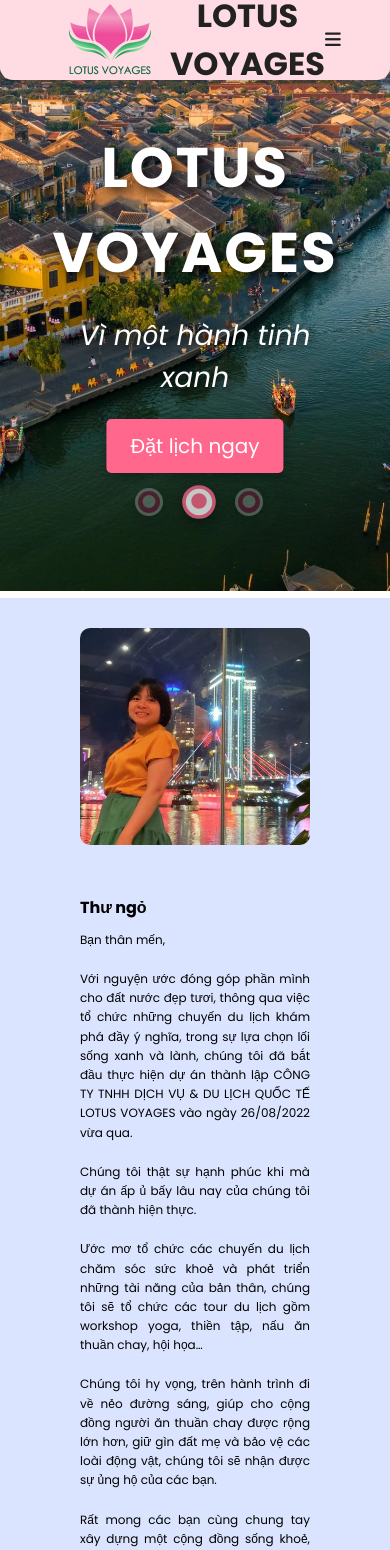
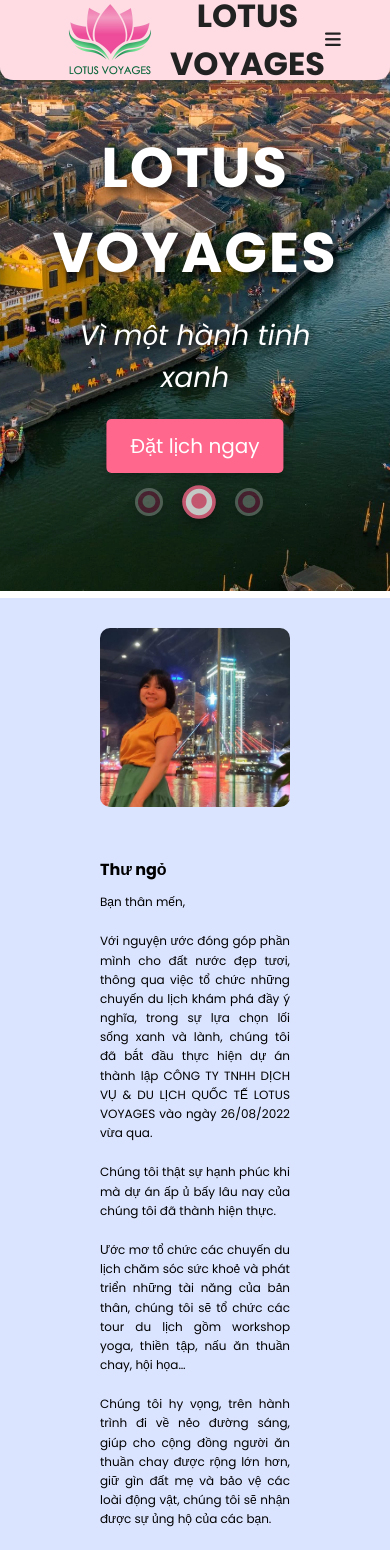
Before and after one commit to binh123440/tourist_web, a React (Create React App) app: page / in a window 390 px wide. Shown: the top 1550 px of the page. Built offline with nearby package versions, Linux system fonts and the light colour scheme.

Commit message:
update_introduction

```diff
--- a/src/components/Gallery.js
+++ b/src/components/Gallery.js
@@ -54,10 +54,9 @@ const Gallery = () => {
         isOpen={modalIsOpen}
         onRequestClose={closeModal}
         contentLabel="Image Modal"
-        className="modal"
+        className="gallery-modal"
         overlayClassName="overlay"
       >
-        <button className="close-modal" onClick={closeModal}>X</button>
         <img src={currentImage} alt="Current" className="modal-image" />
       </Modal>
     </div>
--- a/src/components/GalleryStyle.css
+++ b/src/components/GalleryStyle.css
@@ -12,7 +12,7 @@
 .gallery-grid {
   display: grid; /* Sử dụng Grid Layout */
   grid-template-columns: repeat(4, 1fr); /* Hiển thị 4 cột */
-  gap: 0px; /* Khoảng cách giữa các ảnh */
+  gap: 12px; /* Khoảng cách giữa các ảnh */
   justify-content: center;
 }
 .gallery-item {
@@ -22,6 +22,7 @@
   box-shadow: 0 4px 8px rgba(0, 0, 0, 0.1);
   cursor: pointer;
   position: relative;
+  border-radius: 6px;
   aspect-ratio: 4 / 3; /* Đặt tỷ lệ khung hình cố định cho các ảnh */
 }
 
@@ -52,19 +53,17 @@
   background-color: #008b7d;
 }
 
-.modal {
+.gallery-modal {
   position: absolute;
   top: 50%;
   left: 50%;
   right: auto;
   bottom: auto;
   transform: translate(-50%, -50%);
-  background: white;
-  padding: 20px;
+  background: transparent;
   border-radius: 10px;
-  box-shadow: 0 4px 8px rgba(0, 0, 0, 0.1);
-  max-width: 90%;
-  max-height: 90%;
+  max-width: 100%;
+  max-height: 100%;
   overflow: auto;
 }
 
--- a/src/components/IntroductionStyle.css
+++ b/src/components/IntroductionStyle.css
@@ -1,5 +1,5 @@
 .introduction {
-  padding: 30px 200px;
+  padding: 30px 250px;
   background-color: #DBE4FF;
   text-align: center;
 }
@@ -12,40 +12,46 @@
 .content {
   display: flex;
   justify-content: space-between;
-  align-items: stretch; /* Đảm bảo các phần tử con có chiều cao bằng nhau */
-  gap: 50px; /* Đặt khoảng cách giữa ảnh và chữ */
+  align-items: stretch;
+  /* Đảm bảo các phần tử con có chiều cao bằng nhau */
+  gap: 50px;
+  /* Khoảng cách giữa ảnh và chữ */
 }
 
-.text, .image {
+.text,
+.image {
   width: 50%;
   display: flex;
-  flex-direction: column; /* Đảm bảo nội dung bên trong không bị ảnh hưởng */
-  justify-content: center; /* Căn giữa nội dung theo chiều dọc */
+  flex-direction: column;
+  justify-content: center;
+  /* Căn giữa nội dung theo chiều dọc */
 }
 
 .text {
   text-align: justify;
-  position: relative;
+  display: flex;
+  flex-direction: column;
+  justify-content: center;
+  /* Căn giữa nội dung theo chiều dọc */
 }
 
 .text h1 {
   text-align: center;
   padding-bottom: 20px;
-
 }
 
 .text h3 {
-  font-size: 24px;
+  font-size: 20px;
   margin-bottom: 10px;
 }
 
 .text h2 {
-  font-size: 36px;
+  font-size: 32px;
   margin-bottom: 20px;
 }
 
 .text p {
-  font-size: 18px;
+  font-size: 14px;
   line-height: 1.6;
   margin-bottom: 20px;
 }
@@ -67,29 +73,40 @@
 
 .image {
   width: 50%;
-  height: 100%;
-  overflow: hidden;
+  height: auto;
+  /* Đặt chiều cao tự động */
   display: flex;
-  flex-direction: column; /* Đảm bảo nội dung bên trong không bị ảnh hưởng */
-  justify-content: center; /* Căn giữa nội dung theo chiều dọc */
+  align-items: center;
+  /* Căn giữa ảnh theo chiều dọc */
 }
 
 .image img {
   width: 100%;
-  height: 100%; /* Đảm bảo ảnh chiếm toàn bộ chiều cao của phần tử cha */
+  height: 100%;
+  object-fit: cover;
+  /* Crop ảnh để vừa khung */
+  object-position: left center;
+  /* Crop ảnh từ phía bên trái */
   border-radius: 10px;
-  object-fit: cover;
 }
 
-@media screen and (max-width: 1140px) {
+@media screen and (max-width: 1500px) {
+  .introduction {
+    padding: 30px 100px;
+    background-color: #DBE4FF;
+    text-align: center;
+  }
   .content {
     flex-direction: column;
+    /* Chuyển sang bố cục cột khi màn hình nhỏ */
     align-items: center;
   }
 
-  .text, .image {
-    width: 100%;
-    height: auto; /* Đặt chiều cao tự động khi ở màn hình nhỏ */
+  .text,
+  .image {
+    width: 70%;
+    height: auto;
+    /* Đặt chiều cao tự động khi ở màn hình nhỏ */
   }
 
   .text {
@@ -104,6 +121,54 @@
   /* Giảm kích thước chữ khi màn hình nhỏ hơn 1140px */
   .text h1 {
     font-size: 28px;
+    /* Thu nhỏ cỡ chữ */
+  }
+
+  .text h2 {
+    font-size: 24px;
+  }
+
+  .text h3 {
+    font-size: 20px;
+  }
+
+  .text p {
+    font-size: 16px;
+  }
+}
+
+@media screen and (max-width: 1140px) {
+  .introduction {
+    padding: 30px 200px;
+    background-color: #DBE4FF;
+    text-align: center;
+  }
+  .content {
+    flex-direction: column;
+    /* Chuyển sang bố cục cột khi màn hình nhỏ */
+    align-items: center;
+  }
+
+  .text,
+  .image {
+    width: 100%;
+    height: auto;
+    /* Đặt chiều cao tự động khi ở màn hình nhỏ */
+  }
+
+  .text {
+    margin-bottom: 20px;
+    text-align: justify;
+  }
+
+  .signature {
+    text-align: right;
+  }
+
+  /* Giảm kích thước chữ khi màn hình nhỏ hơn 1140px */
+  .text h1 {
+    font-size: 28px;
+    /* Thu nhỏ cỡ chữ */
   }
 
   .text h2 {
@@ -120,12 +185,12 @@
 }
 
 @media screen and (max-width: 768px) {
-  /* Giảm kích thước chữ hơn nữa khi màn hình nhỏ hơn 768px */
   .introduction {
-    padding: 30px 80px;
+    padding: 30px 100px;
     background-color: #DBE4FF;
     text-align: center;
   }
+
   .text h1 {
     font-size: 24px;
   }
@@ -144,6 +209,7 @@
 }
 
 @media screen and (max-width: 480px) {
+
   /* Giảm kích thước chữ tối đa khi màn hình rất nhỏ (như điện thoại) */
   .text h1 {
     font-size: 20px;
```
